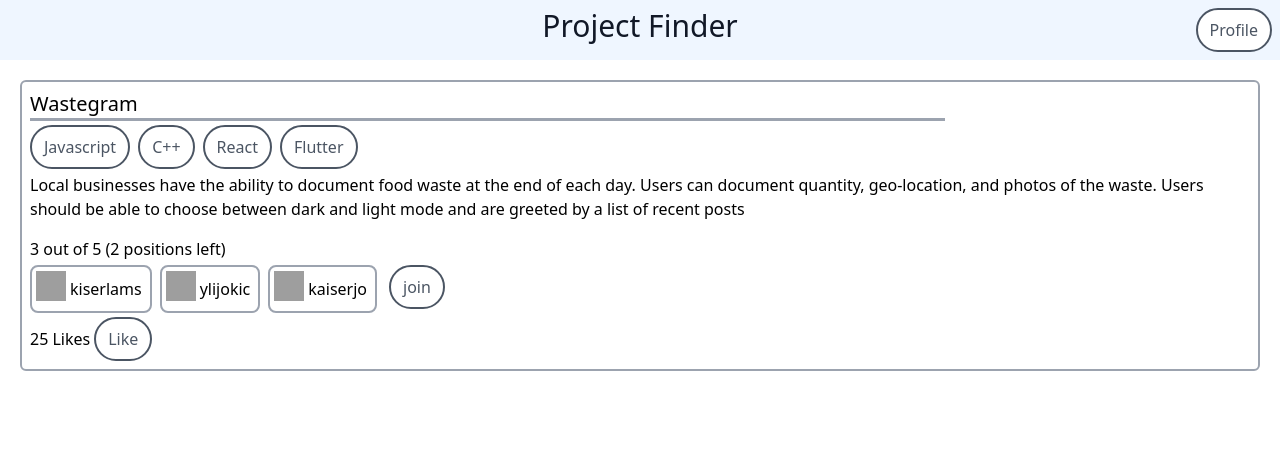
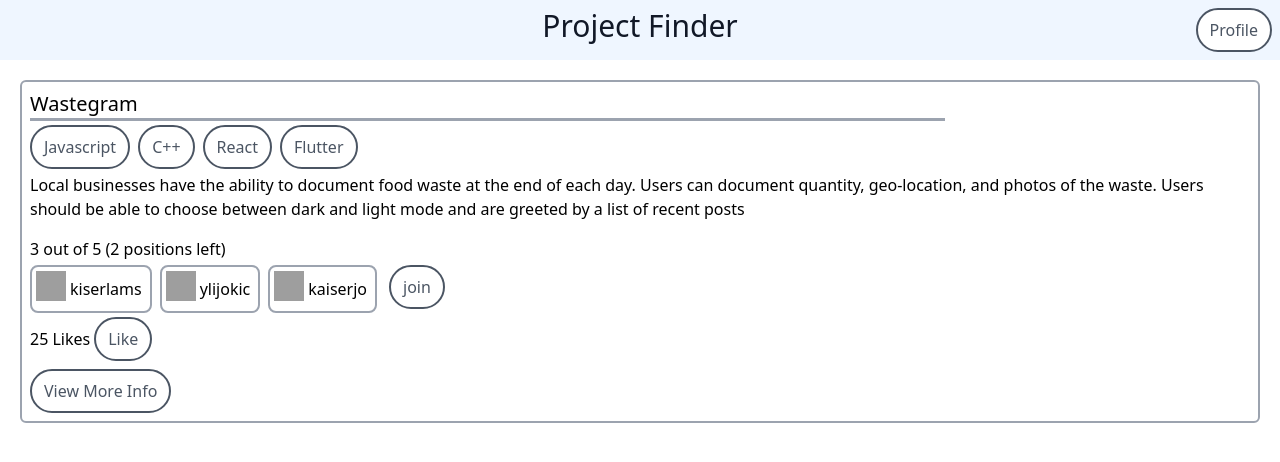
Before and after one commit to kiserd/OSU-CS467-Capstone-Project, a Next.js app in the folder portfolio-project-matching-app/: page /test_projectCardPage in a window 1280 px wide. Shown: the top 462 px of the page. Built offline with nearby package versions, Linux system fonts and the light colour scheme; grey boxes are pictures that could not be loaded.

Commit message:
Add "View More Info" button to ProjectCards

```diff
--- a/portfolio-project-matching-app/components/ProjectCard.js
+++ b/portfolio-project-matching-app/components/ProjectCard.js
@@ -1,6 +1,7 @@
 import Button from '../components/Button'
 import UserIcon from '../components/UserIcon'
 import { doc } from '@firebase/firestore'
+import Link from 'next/link'
 
 const ProjectCard = ({ project }) => {
     const applyToProject = async (e) => {
@@ -49,6 +50,11 @@ const ProjectCard = ({ project }) => {
                     <Button text='Like' onClick={likeProject} type='btnGeneral' />
                 </div>
             </div>
+            <Link href={`/project?id=${project.id}`} passHref>
+                <a>
+                    <Button text="View More Info" addClassName='block mt-2'/>
+                </a>
+            </Link>
         </div>
     )
 }
```
